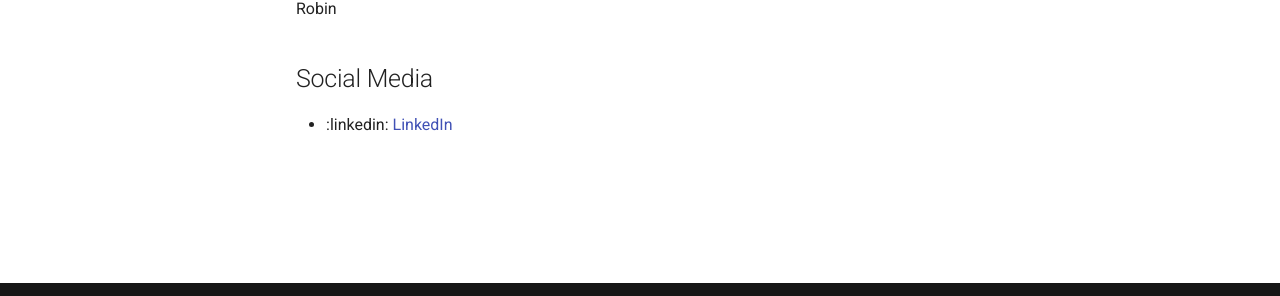
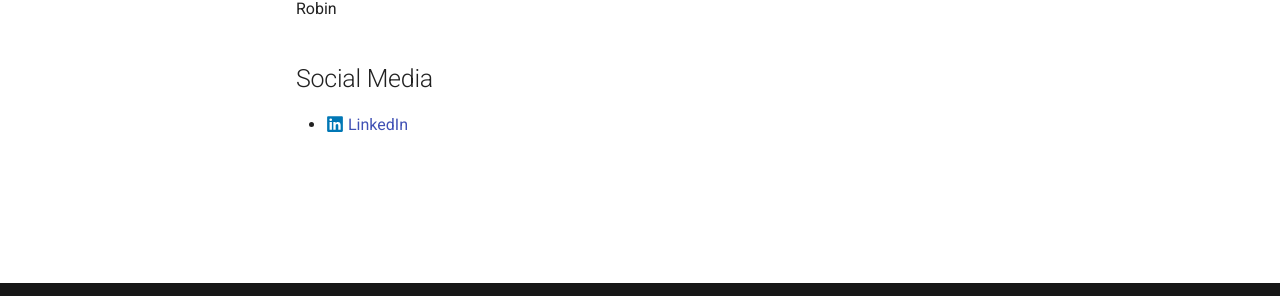
Before and after one commit to rbnmk/rbnmk.github.io, an MkDocs documentation site: the page built from docs/about.md, in a window 1280 px wide. Shown: the part 552-848 px from the top of the page. Built offline with MkDocs 1.6.1 and Material for MkDocs 9.7.7, drawn with Linux system fonts in a browser that asks for light colours.

Commit message:
Enhance About page with updated LinkedIn link and add extra CSS for social media icons

```diff
--- a/docs/about.md
+++ b/docs/about.md
@@ -12,4 +12,4 @@ Robin
 
 ## Social Media
 
-- :linkedin: [LinkedIn](https://www.linkedin.com/in/rbnmk/)
+- :fontawesome-brands-linkedin:{ .linkedin } [LinkedIn](https://www.linkedin.com/in/robinmakkus/)
--- /dev/null
+++ b/docs/stylesheets/extra.css
@@ -0,0 +1,7 @@
+.youtube {
+    color: #EE0F0F;
+}
+
+.linkedin {
+    color: #0077B5;
+}
--- a/mkdocs.yaml
+++ b/mkdocs.yaml
@@ -95,6 +95,9 @@ markdown_extensions:
       emoji_index: !!python/name:material.extensions.emoji.twemoji
       emoji_generator: !!python/name:material.extensions.emoji.to_svg
 
+extra_css:
+  - stylesheets/extra.css
+
 plugins:
   - blog
   - search
```
